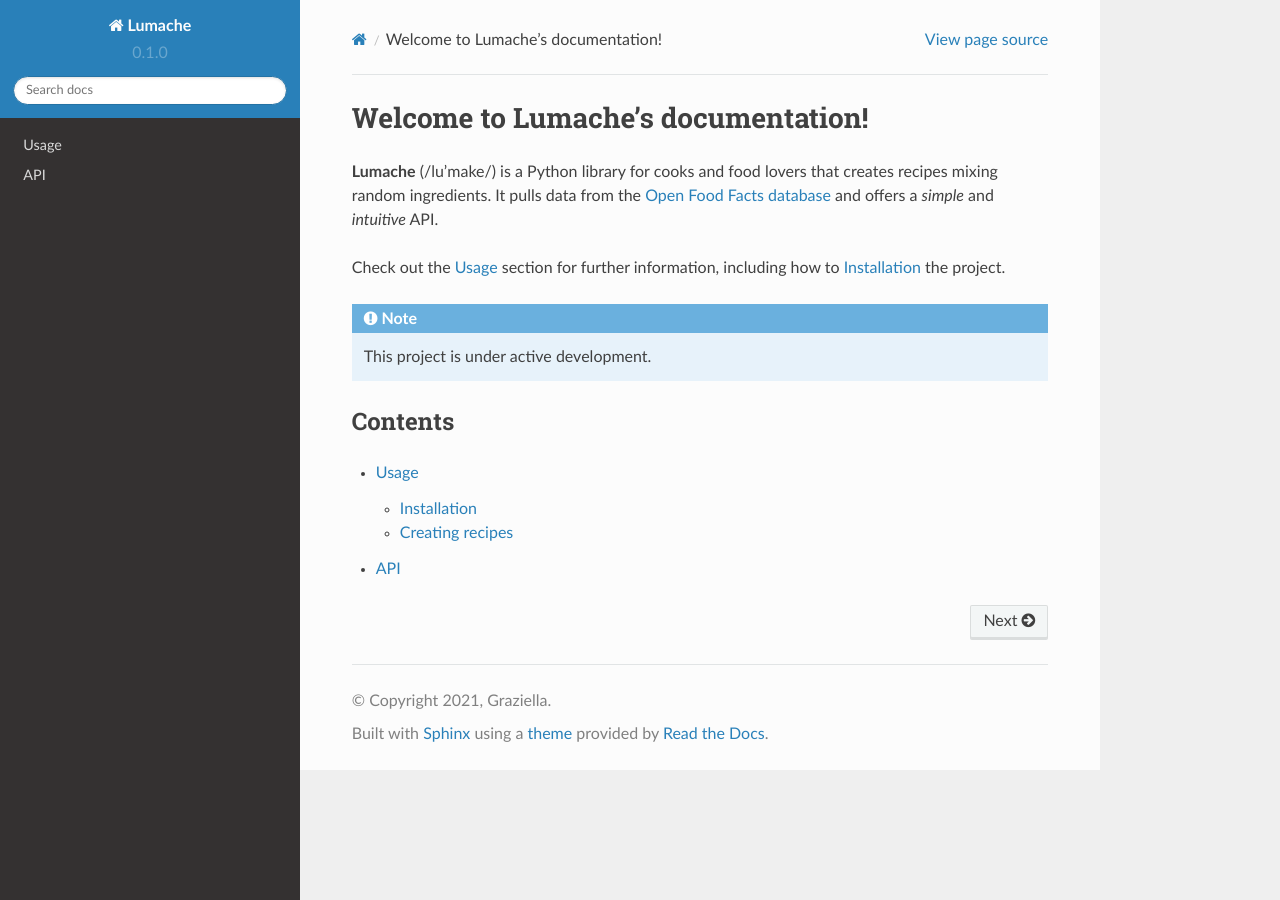
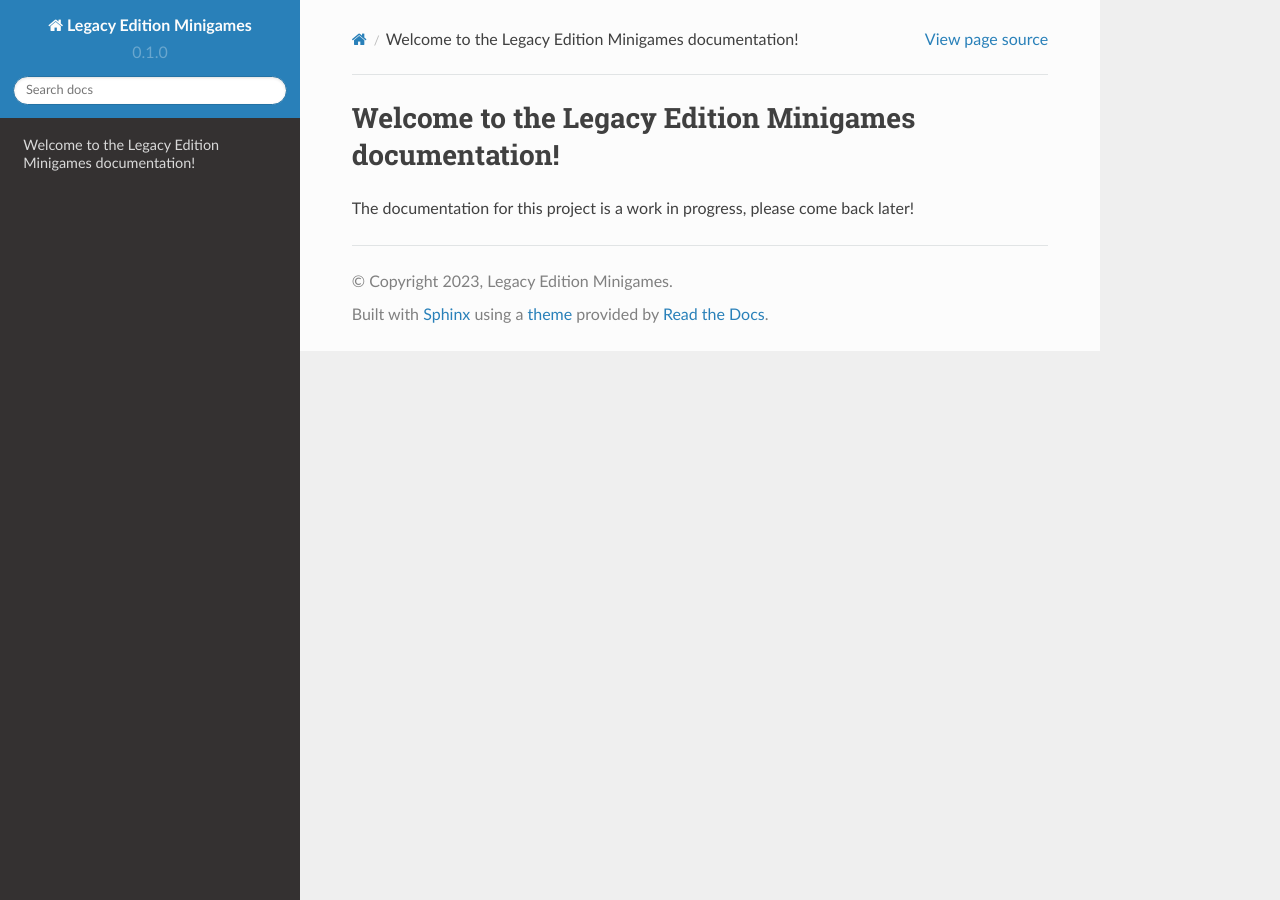
Before and after one commit to Legacy-Edition-Minigames/Documentation, a Sphinx documentation site: the page built from docs/source/index.rst, in a window 1280 px wide. Built offline with Sphinx 7.4.7 and the Read the Docs theme 2.0.0, drawn with Linux system fonts in a browser that asks for light colours.

Commit message:
Add basic "this is a work in progress" message

```diff
--- a/docs/source/conf.py
+++ b/docs/source/conf.py
@@ -2,9 +2,9 @@
 
 # -- Project information
 
-project = 'Lumache'
-copyright = '2021, Graziella'
-author = 'Graziella'
+project = 'Legacy Edition Minigames'
+copyright = '2023, Legacy Edition Minigames'
+author = 'Legacy Edition Minigames'
 
 release = '0.1'
 version = '0.1.0'
--- a/docs/source/index.rst
+++ b/docs/source/index.rst
@@ -1,22 +1,4 @@
-Welcome to Lumache's documentation!
+Welcome to the Legacy Edition Minigames documentation!
 ===================================
 
-**Lumache** (/lu'make/) is a Python library for cooks and food lovers
-that creates recipes mixing random ingredients.
-It pulls data from the `Open Food Facts database <https://world.openfoodfacts.org/>`_
-and offers a *simple* and *intuitive* API.
-
-Check out the :doc:`usage` section for further information, including
-how to :ref:`installation` the project.
-
-.. note::
-
-   This project is under active development.
-
-Contents
---------
-
-.. toctree::
-
-   usage
-   api
+The documentation for this project is a work in progress, please come back later!
```
